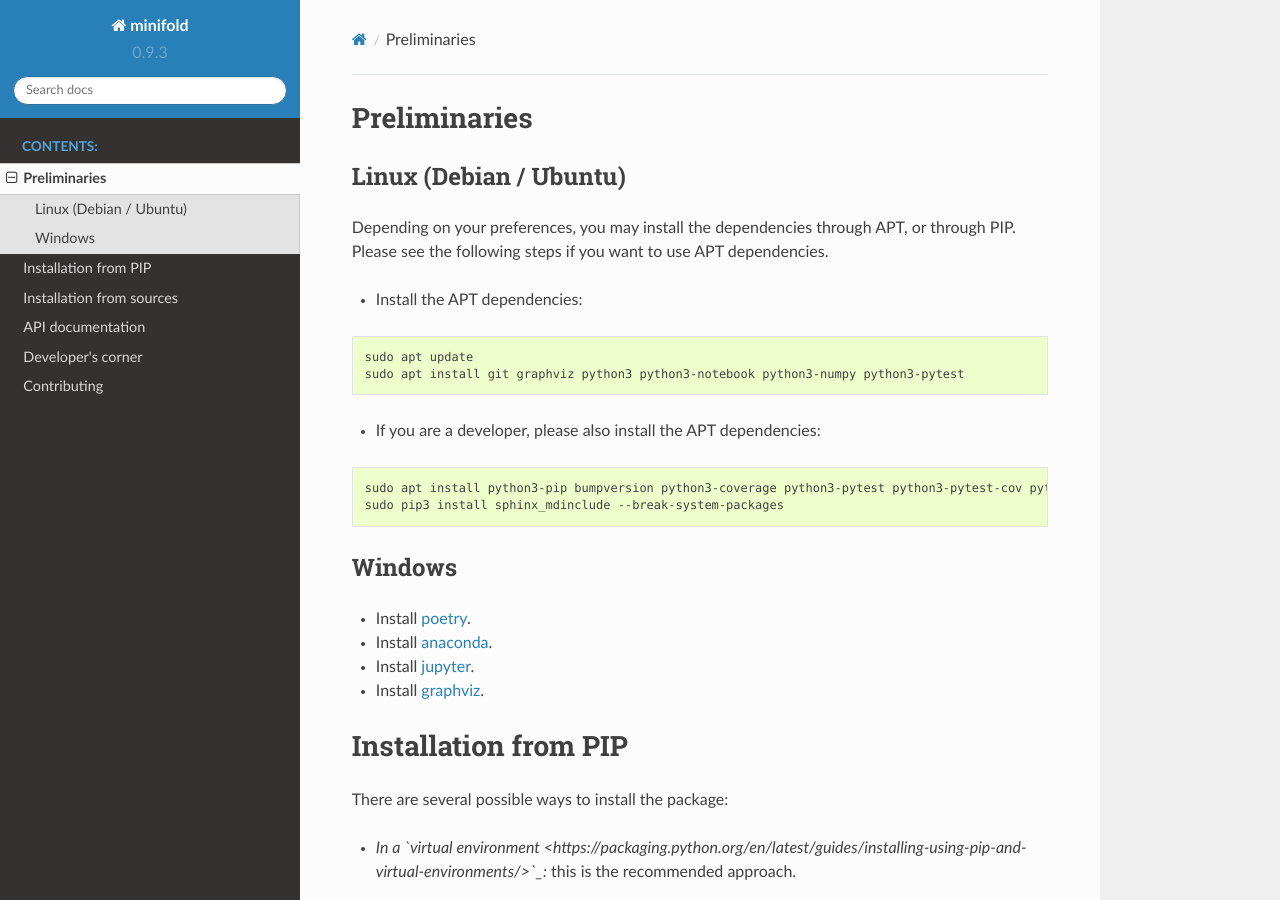
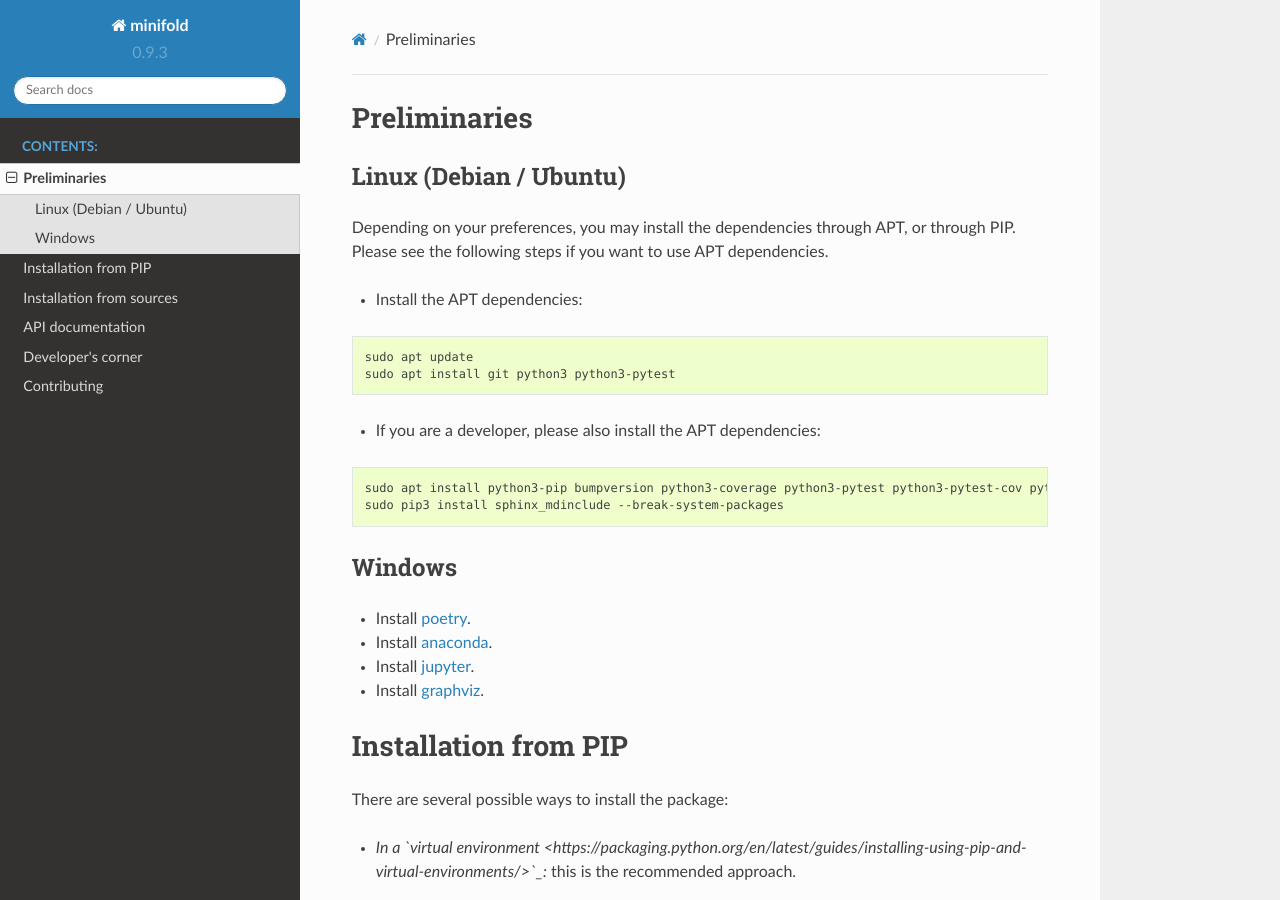
Before and after one commit to nokia/minifold, a Sphinx documentation site: the page built from docs/installation.md, in a window 1280 px wide and 900 px high. Built offline with Sphinx 7.4.7 and the Read the Docs theme 2.0.0, drawn with Linux system fonts in a browser that asks for light colours; pages that are not in the unit, such as notebooks, are missing from menus.

Commit message:
docs/installation.md: Removed useless dependencies

````diff
--- a/docs/installation.md
+++ b/docs/installation.md
@@ -7,7 +7,7 @@ Depending on your preferences, you may install the dependencies through APT, or
 
 ```bash
 sudo apt update
-sudo apt install git graphviz python3 python3-notebook python3-numpy python3-pytest
+sudo apt install git python3 python3-pytest
 ```
 
 * If you are a developer, please also install the APT dependencies:
````
